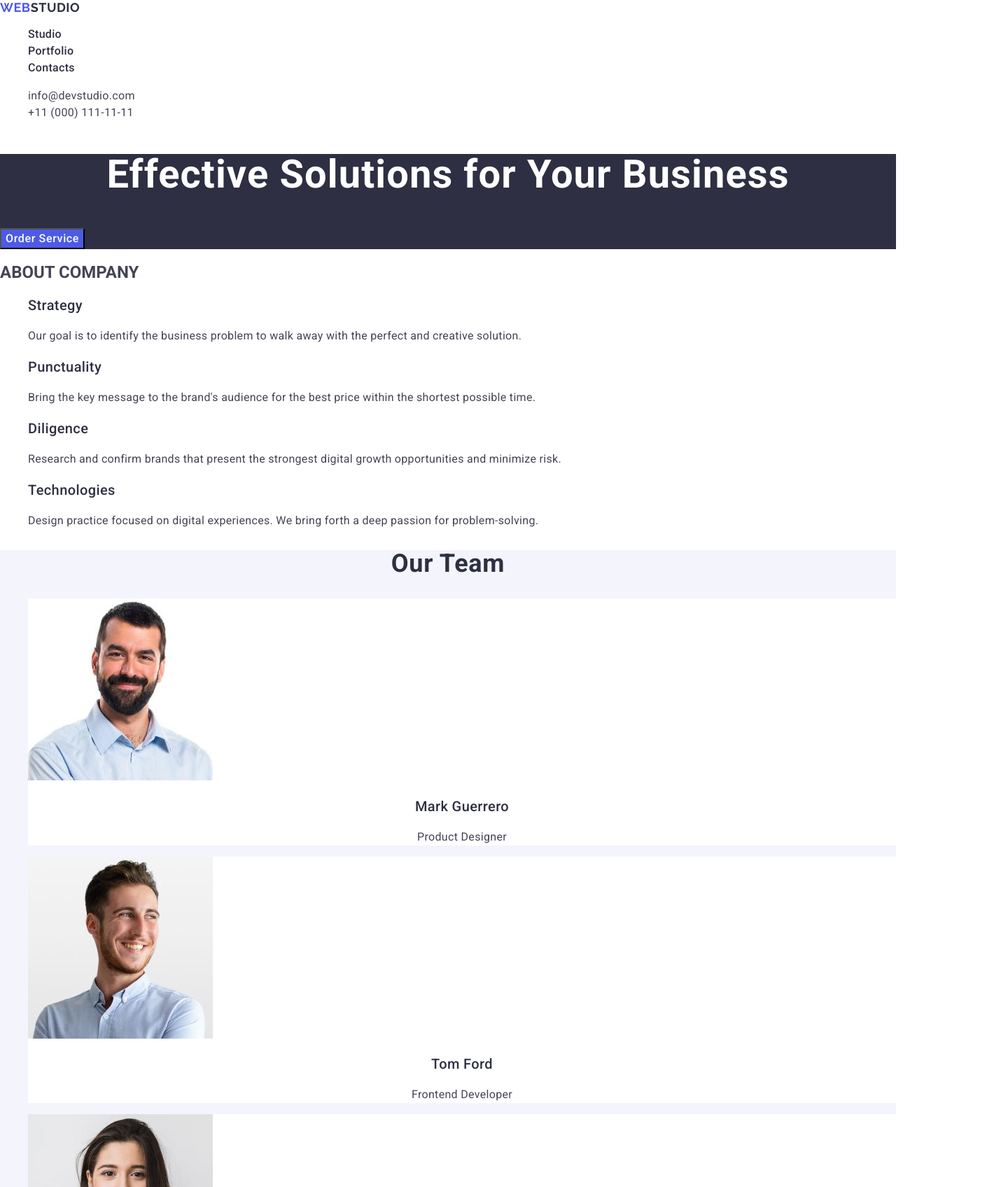
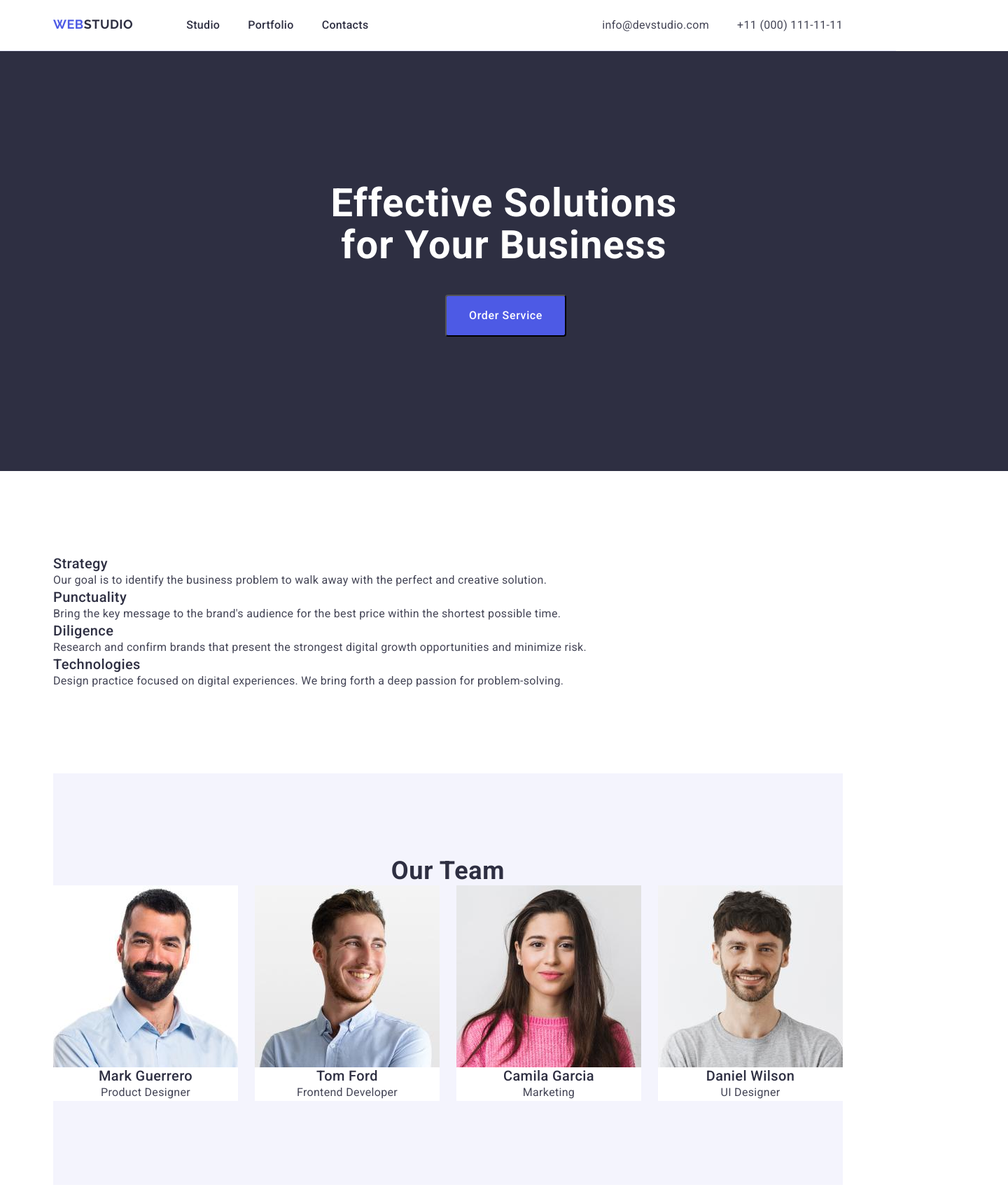
Before and after one commit to Toxes13/goit-markup-hw-03-1, a plain HTML site: page index.html in a window 1280 px wide. Shown: the top 1696 px of the page at 70% size, 1440 px wide, since content can reach past the window. Drawn offline with nearby package versions, Linux system fonts and the light colour scheme.

Commit message:
index.html add

```diff
--- a/css/style.css
+++ b/css/style.css
@@ -4,6 +4,21 @@
 
 .link {
     text-decoration: none;
+}
+
+h1, h2, h3, h4, h5, h6, p {
+    margin-top: 0;
+    margin-bottom: 0;
+}
+
+ul, ol {
+    margin-top: 0;
+    margin-bottom: 0;
+    padding-left: 0;
+}
+
+img {
+    display: block;
 }
 
 button {
@@ -15,6 +30,35 @@ body {
     color: #434455;
     background-color: #FFFFFF;
 }
+
+.container {
+    width: 1158px;
+    margin-left: auto;
+    margin-right: auto;
+    padding-left: 15px;
+    padding-right: 15px;
+    display: flex;
+}
+
+.section {
+    padding-top: 120px;
+    padding-bottom: 120px;
+}
+
+.visually-hidden {
+    position: absolute;
+    width: 1px;
+    height: 1px;
+    margin: -1px;
+    border: 0;
+    padding: 0;
+
+    white-space: nowrap;
+    clip-path: inset(100%);
+    clip: rect(0 0 0 0);
+    overflow: hidden;
+}
+
 /* ======== HEADER STYLES ======== */
 .page-logo-header {
     font-family: 'Raleway', sans-serif;
@@ -24,6 +68,7 @@ body {
     letter-spacing: 0.03em;
     text-transform: uppercase;
     color: var(--IRIS, #4D5AE5);
+    margin-right: 76px;
 }
 
 .page-logo-header-span {
@@ -43,15 +88,35 @@ body {
 .menu-link:focus {
      color: #404BBF;
 }
+
+.page-navigator {
+    display: flex;
+}
+
+.page-navigator .menu{
+    display: flex;
+    column-gap: 40px;
+}
+
+.page-header .container {
+    justify-content: space-between;
+    align-items: center;
+}
+
+.page-header{
+    padding-top: 24px;
+    padding-bottom: 24px;
+    border-bottom: 1px solid #E7E9FC;
+}
 /* ======== /HEADER STYLES ======== */
 
 
 /* ======== CONTACTS STYLES ======== */
-.contacts {
+.page-contacts {
     font-style: normal;
 }
 
-.contacts-link {
+.page-contacts-link {
     font-family: Roboto;
     font-size: 16px;
     line-height: 1.5;
@@ -59,15 +124,26 @@ body {
     color: var(--SLATE, #434455);
 }
 
-.contacts-link:hover,
-.contacts-link:focus{
+.page-contacts-link:hover,
+.page-contacts-link:focus{
     color: #404BBF;
+}
+
+.cotacts-menu {
+    display: flex;
+    column-gap: 40px;
 }
 /* ======== /CONTACTS STYLES ======== */
 
 /* ======== HERO STYLES ======== */
 .hero {
     background: var(--NAVY-BLUE, #2E2F42);
+    width: 1440px;
+    height: 600px;
+    margin-left: auto;
+    margin-right: auto;
+    padding-top: 188px;
+    padding-bottom: 188px;
 }
 
 .hero-title {
@@ -77,10 +153,10 @@ body {
     line-height: 1.07;
     letter-spacing: 0.02em;
     color: var(--WHITE, #FFFFFF);
-}
-
-.hero-button {
-    background: var(--IRIS, #4D5AE5);
+    width: 496px;
+    margin-left: auto;
+    margin-right: auto;
+    margin-bottom: 40px;
 }
 
 .hero-button {
@@ -89,7 +165,12 @@ body {
     line-height: 1.5;
     letter-spacing: 0.04em;
     color: var(--WHITE, #FFFFFF);
+    background: var(--IRIS, #4D5AE5);
+    padding: 16px 32px;
+    margin-left: 636px;
+    border-radius: 4px;
 }
+
 
 .hero-button:hover,
 .hero-button:focus {
@@ -153,6 +234,11 @@ body {
 .team-item {
     background: var(--WHITE, #FFF);
 }
+
+.team-menu {
+    display: flex;
+    column-gap: 24px;
+}
 /* ======== /OUR TEAM STYLES ======== */
 
 /* ======== PORTFOLIO STYLES ======== */
@@ -188,6 +274,13 @@ body {
     letter-spacing: 0.02em;
     color: var(--SLATE, #434455);
 }
+
+.portfolio-menu {
+    display: flex;
+    flex-wrap: wrap;
+    column-gap: 24px;
+    row-gap: 48px;
+}
 /* ======== /PORTFOLIO STYLES ======== */
 
 /* ======== FOOTER STYLES ======== */
--- a/index.html
+++ b/index.html
@@ -22,7 +22,8 @@
   <body>
     <!-- PAGE HEADER -->
     <header class="page-header">
-      <nav class="page-navigatop">
+      <div class="container">
+        <nav class="page-navigator">
           <a class="page-logo-header link" href="./index.html"
             >Web<span class="page-logo-header-span">Studio</span></a
           >
@@ -38,36 +39,42 @@
             </li>
           </ul>
         </nav>
-      <address class="contacts">
-        <ul class="list">
-          <li class="contacts-item">
-            <a class="contacts-link link" href="mailto:info@devstudio.com"
+        <address class="page-contacts">
+          <ul class="cotacts-menu list">
+            <li class="page-contacts-item">
+              <a
+                class="page-contacts-link link"
+                href="mailto:info@devstudio.com"
                 >info@devstudio.com</a
               >
             </li>
-          <li class="contacts-item">
-            <a class="contacts-link link" href="tel:+110001111111"
+            <li class="page-contacts-item">
+              <a class="page-contacts-link link" href="tel:+110001111111"
                 >+11 (000) 111-11-11</a
               >
             </li>
           </ul>
         </address>
+      </div>
     </header>
     <main>
       <!-- HERO SECTION -->
       <section class="hero">
+        <div>
           <h1 class="hero-title">Effective Solutions for Your Business</h1>
           <button class="hero-button" type="button">Order Service</button>
+        </div>
       </section>
       <!-- ABOUT COMPANY SECTION -->
-      <section class="company">
-        <h2>ABOUT COMPANY</h2>
-        <ul class="company list">
+      <div class="container">
+        <section class="company section">
+          <h2 class="visually-hidden">ABOUT COMPANY</h2>
+          <ul class="company-menu list">
             <li>
               <h3 class="company-title">Strategy</h3>
               <p class="company-paragraph">
-              Our goal is to identify the business problem to walk away with the
-              perfect and creative solution.
+                Our goal is to identify the business problem to walk away with
+                the perfect and creative solution.
               </p>
             </li>
             <li>
@@ -93,10 +100,12 @@
             </li>
           </ul>
         </section>
+      </div>
       <!-- OUR TEAM -->
-      <section class="team">
+      <div class="container">
+        <section class="team section">
           <h2 class="team-title-section">Our Team</h2>
-        <ul class="list">
+          <ul class="team-menu list">
             <li class="team-item">
               <img
                 src="./images/team/mark-guerrero.jpg"
@@ -139,10 +148,12 @@
             </li>
           </ul>
         </section>
+      </div>
       <!-- OUR PORTFOLIO -->
-      <section class="portfolio">
+      <div class="container">
+        <section class="portfolio section">
           <h2 class="portfolio-title-section">Our Portfolio</h2>
-        <ul class="list">
+          <ul class="portfolio-menu list">
             <li class="portfolio-item">
               <img
                 src="./images/portfolio/banking-app.jpg"
@@ -205,6 +216,7 @@
             </li>
           </ul>
         </section>
+      </div>
     </main>
     <footer class="page-footer">
       <a class="page-logo-footer link" href="./index.html"
```
Lines whose indentation alone changed are shown as unchanged.
